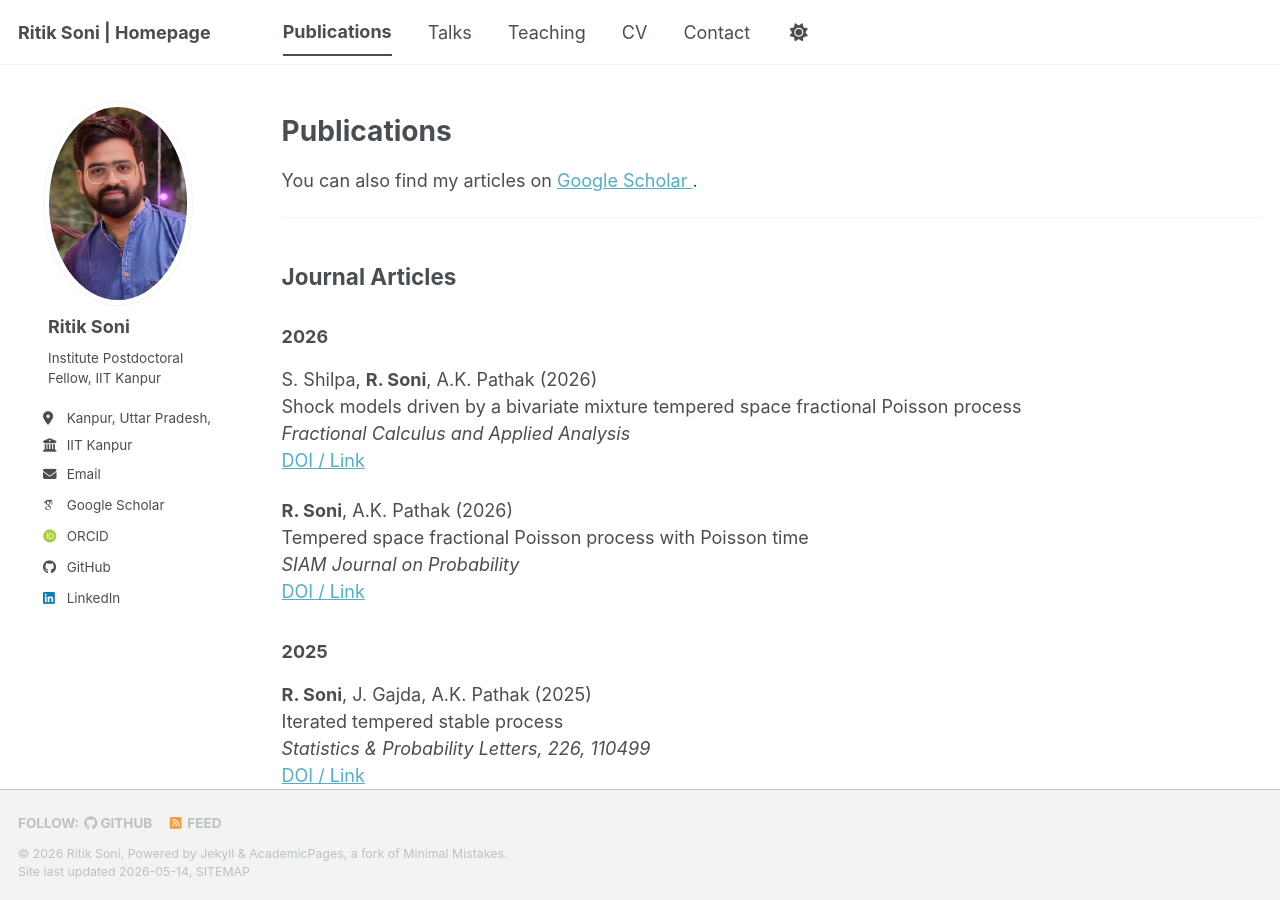
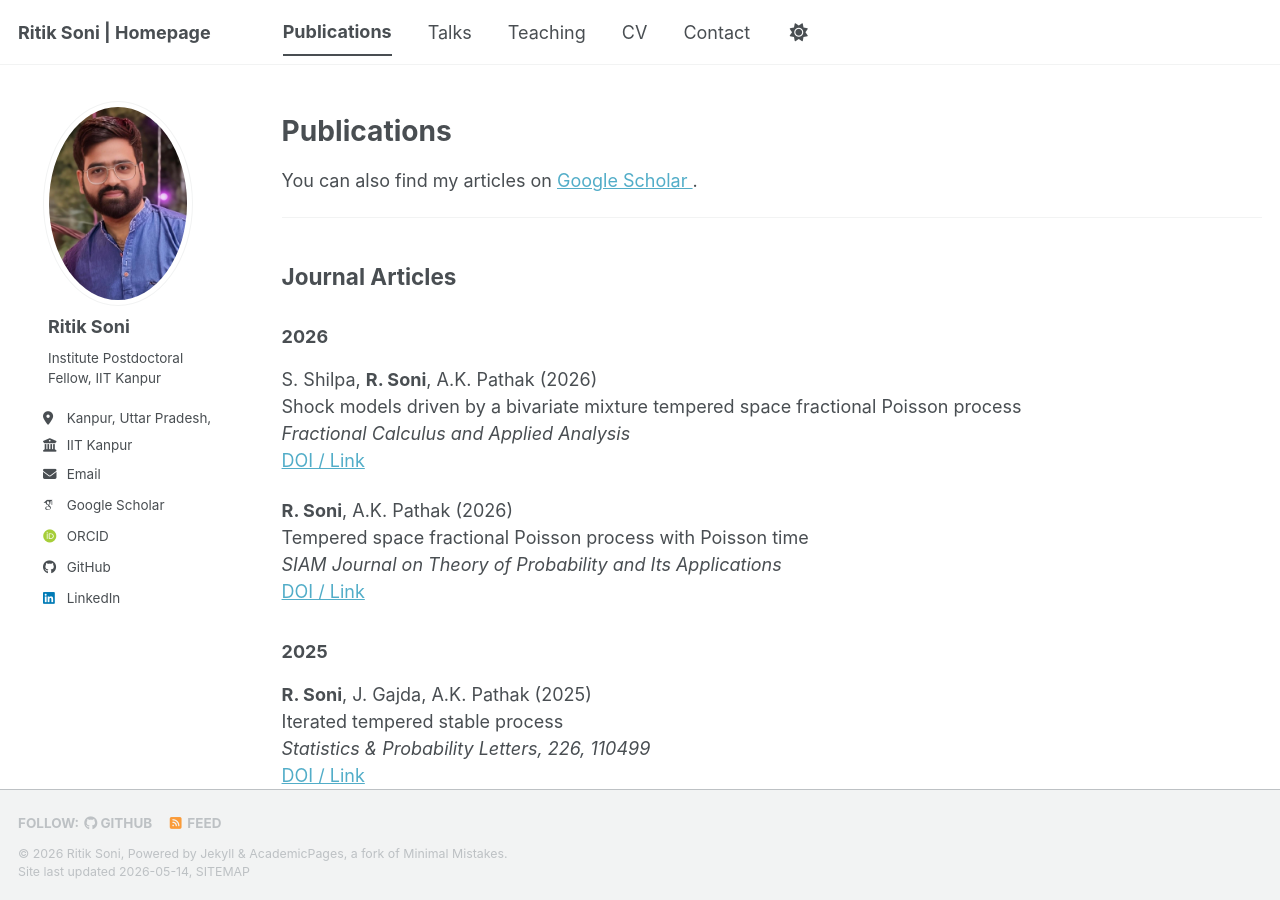
Before and after one commit to ritik824/ritik824.github.io, a Jekyll site: the page built from _pages/publications.html, in a window 1280 px wide and 900 px high. Built offline with Jekyll 4.4.1, drawn with Linux system fonts in a browser that asks for light colours; some web fonts are replaced; a script bundle is joined from its source files by our own code; library files that are not in the unit come from our copies.

Commit message:
Update publication details in publications.html

```diff
--- a/_pages/publications.html
+++ b/_pages/publications.html
@@ -30,7 +30,7 @@ Shock models driven by a bivariate mixture tempered space fractional Poisson pro
 <p>
 <b>R. Soni</b>, A.K. Pathak (2026)<br>
 Tempered space fractional Poisson process with Poisson time<br>
-<em>SIAM Journal on Probability</em><br>
+<em>SIAM Journal on Theory of Probability and Its Applications</em><br>
 <a href="https://doi.org/" target="_blank">DOI / Link</a>
 </p>
 
```
